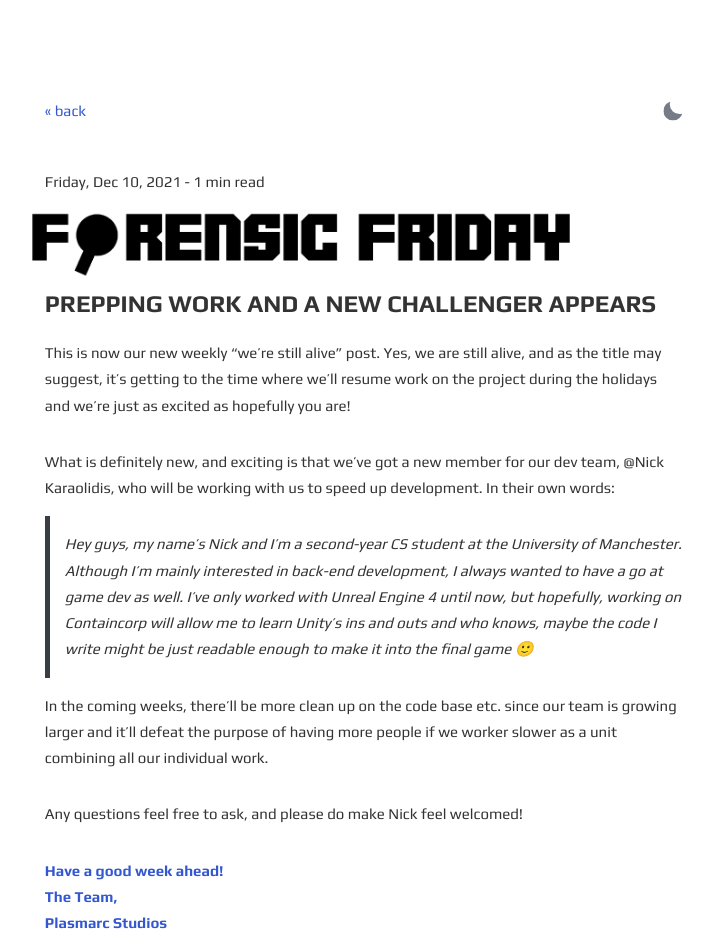
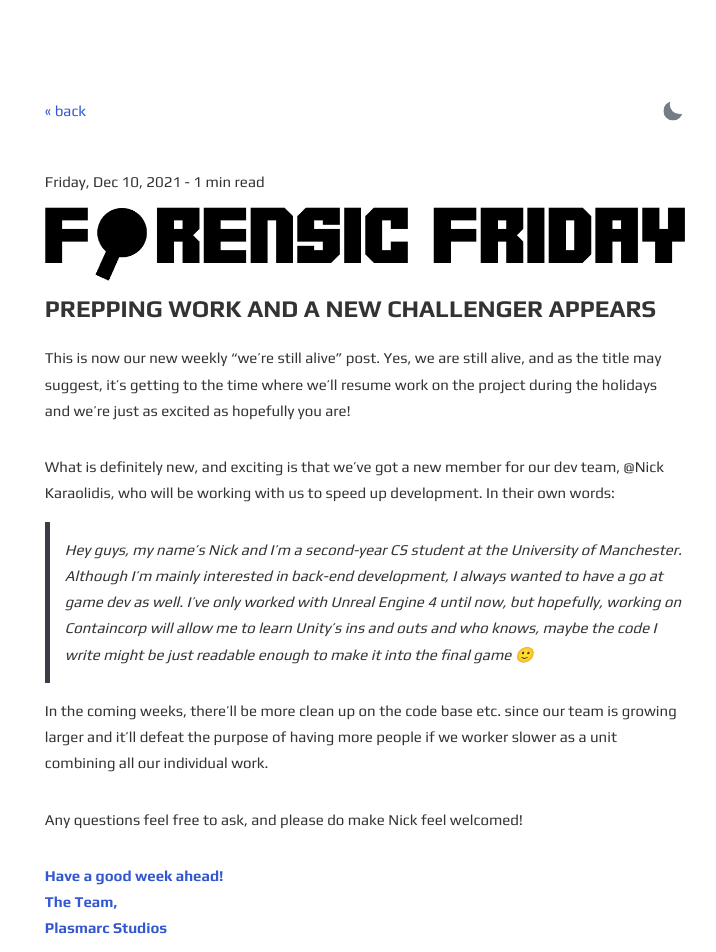
Before and after one commit to Plasmarc-Studios/containcorp-blog, a Jekyll site: the page built from docs/_posts/2021-12-11-ALIVE.md, in a window 1280 px wide. Shown: the top 952 px of the page, without its empty margins (288-1004 px from the left). Built offline with Jekyll 4.4.1, drawn with Linux system fonts in a browser that asks for light colours.

Commit message:
Minor styling on the title to align number

```diff
--- a/docs/_sass/_main.scss
+++ b/docs/_sass/_main.scss
@@ -52,7 +52,7 @@
 		overflow: inherit;
 	}
 
-	@media (min-width: 851px) {
+	@media (min-width: 850px) {
 		top: 50%;
 		-ms-transform: translateY(-50%);
 		transform: translateY(-50%);
@@ -117,41 +117,29 @@
 
 #FFlogoNumber {
 	font-family: robotronica;
+	font-size: 6vw;
 	transition: all 2.3s ease 0s;
+	line-height: 1;
 
-	@media screen and (max-width: 900px) {
+	@media screen and (max-width: 850px) {
 		display: none;
 	}
 }
 #fftitle {
+
 	display: flex;
-	flex-direction: row;
 	align-items: center;
 	gap: 20px;
-	margin-left: -10vw;
 
+	margin-bottom: 20px;
 }
+
 #fftitle > img {
-	transform: translateY(8px);
+	transform: translateY(17%);
 	&:hover {
 		border: none;
 		scale: 1;
 	}
-
-	@media screen and (max-width: 900px) {
-		transform: translateY(3px);
-	}
-}
-#fftitle,
-#FFlogoNumber {
-	flex-grow: 1;
-	font-size: 11vw;
-
-	@media screen and (min-width: 900px) {
-		font-size: 14vw;
-	}
-
-	scale: 0.7;
 }
 
 #customLogo {
```
